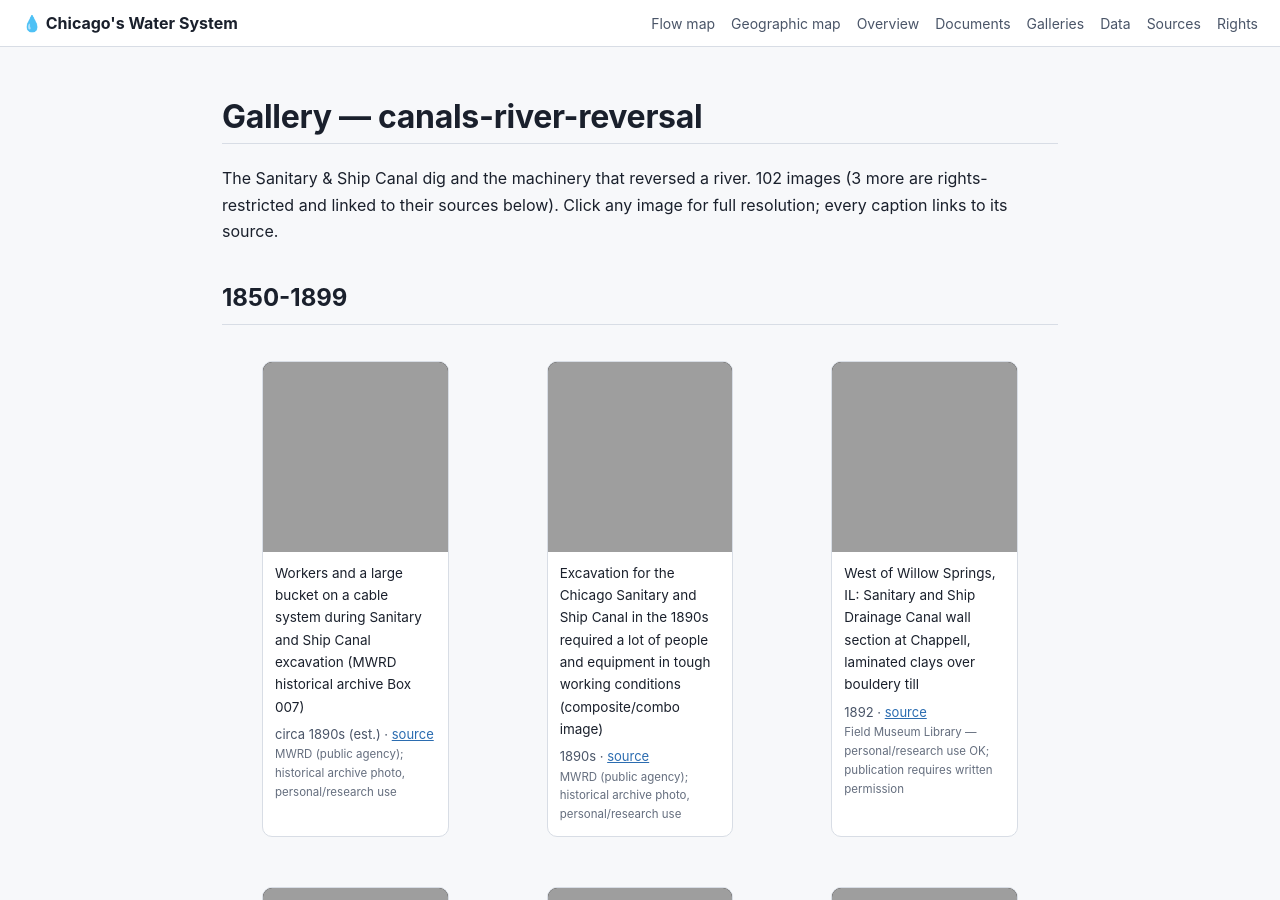
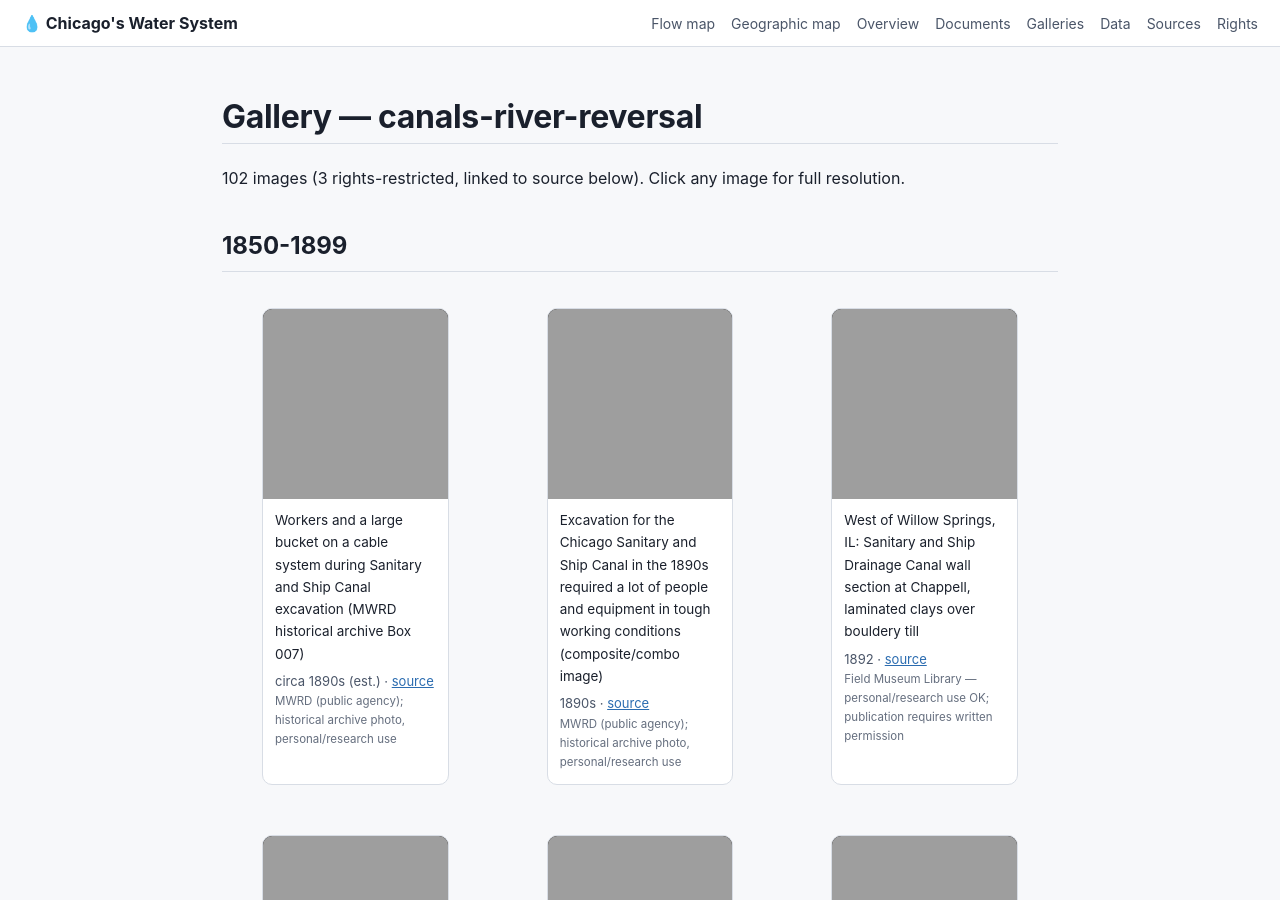
Before and after one commit to boswald314/chicago-water-system, a Jekyll site: the page built from gallery/canals-river-reversal.html, in a window 1280 px wide and 900 px high. Built offline with Jekyll 4.4.1, drawn with Linux system fonts in a browser that asks for light colours.

```diff
--- a/gallery/canals-river-reversal.html
+++ b/gallery/canals-river-reversal.html
@@ -3,7 +3,7 @@ title: "Gallery: canals-river-reversal"
 ---
 
 <h1>Gallery — canals-river-reversal</h1>
-<p>The Sanitary &amp; Ship Canal dig and the machinery that reversed a river. 102 images (3 more are rights-restricted and linked to their sources below). Click any image for full resolution; every caption links to its source.</p>
+<p>102 images (3 rights-restricted, linked to source below). Click any image for full resolution.</p>
 <h2 class="era-head">1850-1899</h2>
 <div class="gallery-grid">
 <figure class="gcard"><a class="imglink" href="https://boswald314.github.io/chicago-water-images/canals-river-reversal/1850-1899/1890s-canal-excavation-cable-bucket-system.jpg"><img loading="lazy" src="https://boswald314.github.io/chicago-water-images/thumbs/canals-river-reversal/1850-1899/1890s-canal-excavation-cable-bucket-system.jpg" alt="Workers and a large bucket on a cable system during Sanitary and Ship Canal excavation (MWRD historical archive Box 007)"></a>
--- a/gallery/mwrd-pumping-stations.html
+++ b/gallery/mwrd-pumping-stations.html
@@ -3,7 +3,7 @@ title: "Gallery: mwrd-pumping-stations"
 ---
 
 <h1>Gallery — mwrd-pumping-stations</h1>
-<p>MWRD sewage pumping stations — incl. North Branch (Lawrence Ave) construction, 1928–30. 45 images (1 more are rights-restricted and linked to their sources below). Click any image for full resolution; every caption links to its source.</p>
+<p>45 images (5 rights-restricted, linked to source below). Click any image for full resolution.</p>
 <h2 class="era-head">1900-1929</h2>
 <div class="gallery-grid">
 <figure class="gcard"><a class="imglink" href="https://boswald314.github.io/chicago-water-images/mwrd-pumping-stations/1900-1929/1923-95th-street-pumping-station-masons-build-headhouse.jpg"><img loading="lazy" src="https://boswald314.github.io/chicago-water-images/thumbs/mwrd-pumping-stations/1900-1929/1923-95th-street-pumping-station-masons-build-headhouse.jpg" alt="Masons building a brick headhouse for the Calumet intercepting sewer system near the 95th Street Pumping Station site. Plate #9722."></a>
--- a/gallery/purification-plants.html
+++ b/gallery/purification-plants.html
@@ -3,7 +3,7 @@ title: "Gallery: purification-plants"
 ---
 
 <h1>Gallery — purification-plants</h1>
-<p>Jardine and Sawyer water purification plants — construction and interiors. 18 images (9 more are rights-restricted and linked to their sources below). Click any image for full resolution; every caption links to its source.</p>
+<p>18 images (9 rights-restricted, linked to source below). Click any image for full resolution.</p>
 <h2 class="era-head">1960-1999</h2>
 <div class="gallery-grid">
 <figure class="gcard"><a class="imglink" href="https://boswald314.github.io/chicago-water-images/purification-plants/1960-1999/1968-06-jardine-plant-aerial-us-conference-of-mayors.jpg"><img loading="lazy" src="https://boswald314.github.io/chicago-water-images/thumbs/purification-plants/1960-1999/1968-06-jardine-plant-aerial-us-conference-of-mayors.jpg" alt="Aerial shots used at U.S. Conference of Mayors, showing Navy Pier, Lake Michigan, and Jardine Water Purification Plant under construction"></a>
--- a/gallery/water-pumping-stations.html
+++ b/gallery/water-pumping-stations.html
@@ -3,7 +3,7 @@ title: "Gallery: water-pumping-stations"
 ---
 
 <h1>Gallery — water-pumping-stations</h1>
-<p>The city’s water pumping stations and the Water Tower era. 100 images. Click any image for full resolution; every caption links to its source.</p>
+<p>100 images. Click any image for full resolution.</p>
 <h2 class="era-head">1850-1899</h2>
 <div class="gallery-grid">
 <figure class="gcard"><a class="imglink" href="https://boswald314.github.io/chicago-water-images/water-pumping-stations/1850-1899/1859-city-directory-water-works.jpg"><img loading="lazy" src="https://boswald314.github.io/chicago-water-images/thumbs/water-pumping-stations/1850-1899/1859-city-directory-water-works.jpg" alt="D.B. Cooke &amp; Co. City Directory graphic of Chicago water works, 1859-60"></a>
```
Also changed, not shown: other parts of gallery/mwrd-pumping-stations.html (+4 -0 lines).
